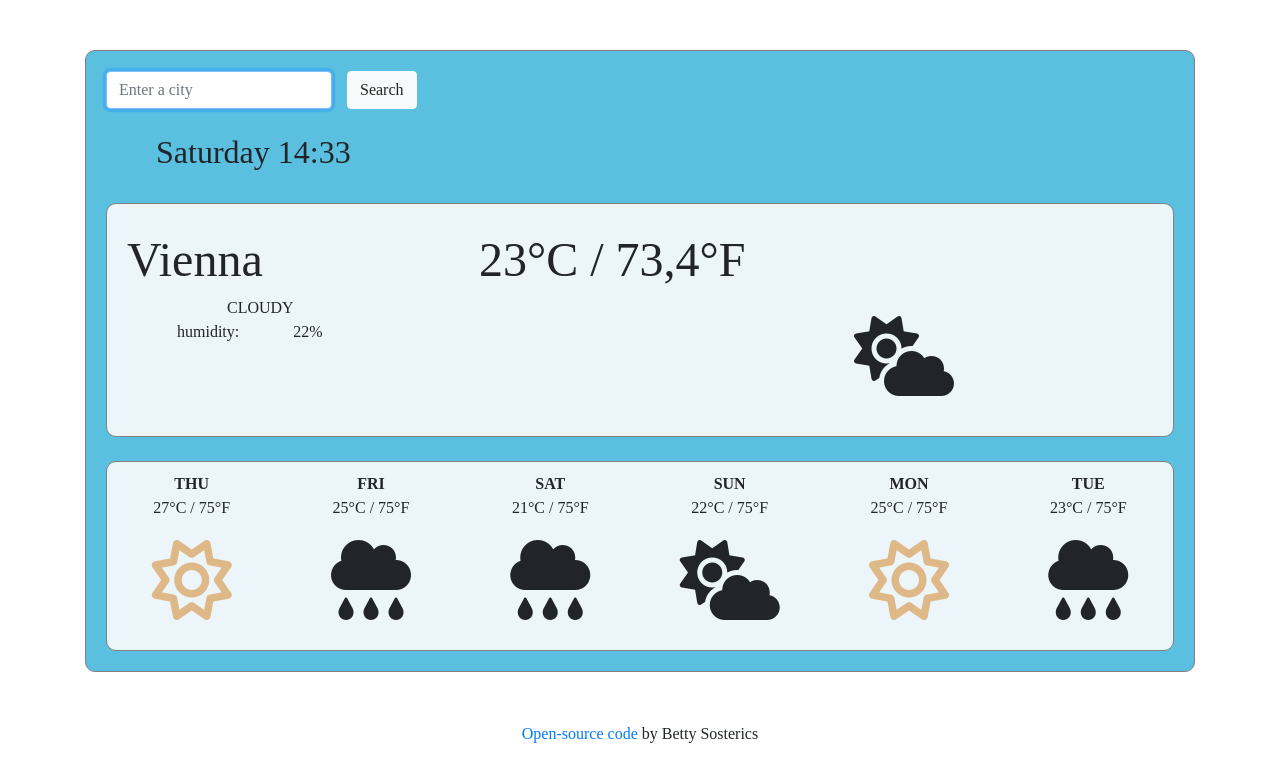
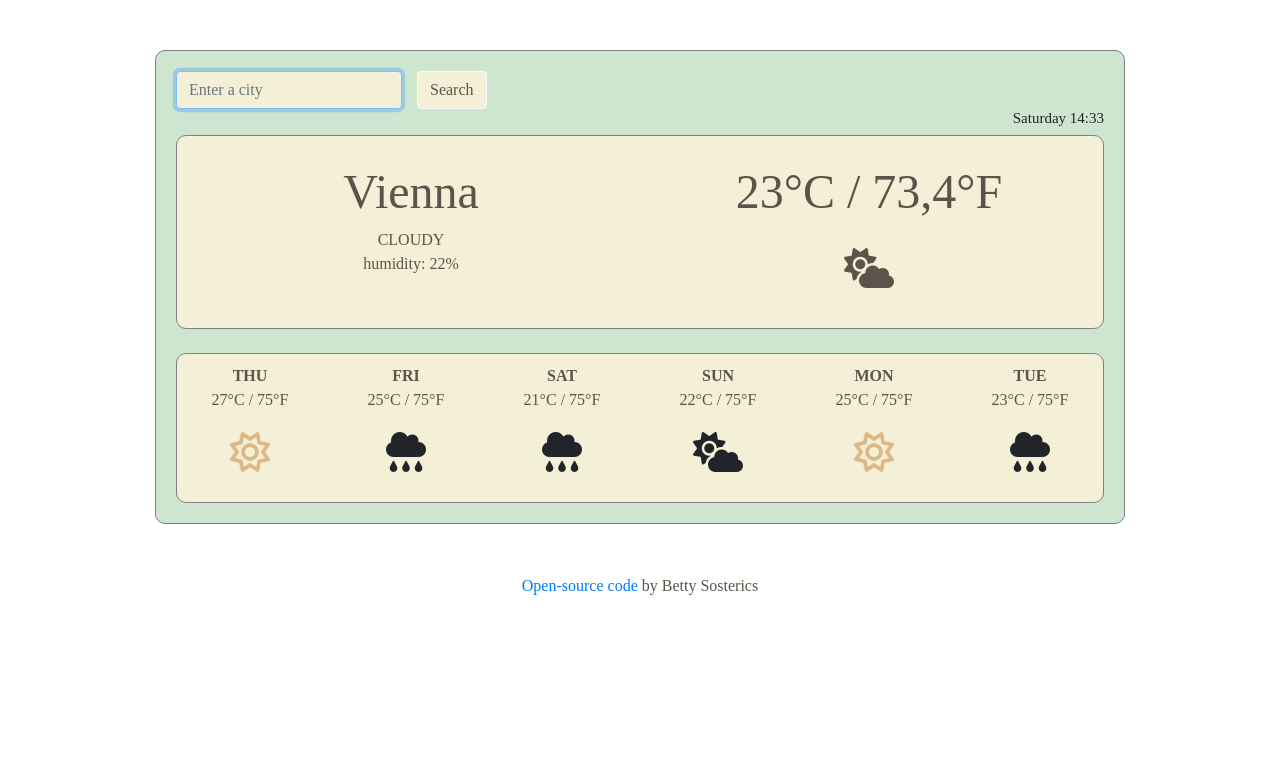
Before and after one commit to BettySosterics/weather-app, a plain HTML site: page index.html in a window 1280 px wide. Drawn offline with nearby package versions, Linux system fonts and the light colour scheme.

Commit message:
added stying

```diff
--- a/index.html
+++ b/index.html
@@ -33,17 +33,16 @@
             <button type="submit" class="btn btn-light">Search</button>
           </div>
         </form>
-        <br />
-        <h2></h2>
-        <br />
+
+        <h2 class="currentTime"></h2>
 
         <div class="card currentCity">
           <div class="row currentCityData">
-            <div class="col-4" id="current-city">Vienna</div>
-            <div class="col-4" id="current-temperature">23°C / 73,4°F</div>
+            <div class="col" id="current-city">Vienna</div>
+            <div class="col" id="current-temperature">23°C / 73,4°F</div>
           </div>
           <div class="row">
-            <div class="col-6">
+            <div class="col">
               <p class="moreInfo">
                 <span id="descr">CLOUDY</span>
                 <br />
@@ -51,7 +50,7 @@
                 <br />
               </p>
             </div>
-            <div class="col-6">
+            <div class="col">
               <i class="fas fa-cloud-sun currentWeatherLogo"></i>
             </div>
           </div>
--- a/src/styles.css
+++ b/src/styles.css
@@ -9,6 +9,9 @@ h2 {
   margin-left: 50px;
 }
 
+h2 {
+  font-size: 15px !important;
+}
 i {
   font-size: 80px;
   padding: 10px;
@@ -16,33 +19,60 @@ i {
 }
 
 p {
-  margin: 0 auto;
-  text-align: center;
+  margin: 0 !important;
+  text-align: center !important;
+  color: #5d534a !important;
 }
 
-span {
-  margin-left: 50px;
+.btn {
+  background: #f3f0d7 !important;
+  color: #5d534a !important;
 }
-
+.btn:hover {
+  background: #5d534a !important;
+  color: #fff !important;
+}
 .card {
   border-color: grey !important;
   border-radius: 10px !important;
 }
 .outerCard {
-  background-color: #5bc0e0 !important;
+  background-color: #cee5d0 !important;
+}
+.form-control {
+  background: #f3f0d7 !important;
+}
+
+.form-inline {
+  display: block;
 }
 .currentCity {
-  background-color: #ebf5fa !important;
+  background-color: #f3f0d7 !important;
+  color: #5d534a !important;
 }
 
+.currentCity,
+.currentTemperature {
+  text-align: center !important;
+}
+
+.currentTime {
+  text-align: right !important;
+  display: inline !important;
+}
 .moreInfo {
-  text-align: left;
-  margin-left: 50px;
+  text-align: center !important;
+
+  margin: 0 !important;
+}
+
+.col {
+  vertical-align: baseline !important;
 }
 
 .container {
   margin: 50px auto;
-  max-width: fit-content;
+  max-width: 1000px !important;
 }
 .card {
   padding: 20px;
@@ -55,21 +85,34 @@ span {
 .far {
   color: burlywood;
 }
+
+.fas,
+.far {
+  font-size: 40px !important;
+}
 .col-6 {
   text-align: center;
 }
 
 .nextDaysName,
-.nextDaysTemp,
+.nextDaysTemp {
+  text-transform: uppercase;
+  text-align: center;
+  color: #5d534a !important;
+}
+
 .nextDaysIcon {
   text-transform: uppercase;
   text-align: center;
 }
-
 .nextDaysName {
   font-weight: bold;
 }
 .innerCard {
   padding: 10px;
-  background-color: #ebf5fa !important;
+  background-color: #f3f0d7 !important;
 }
+
+#descr {
+  margin: 0 !important;
+}
```
